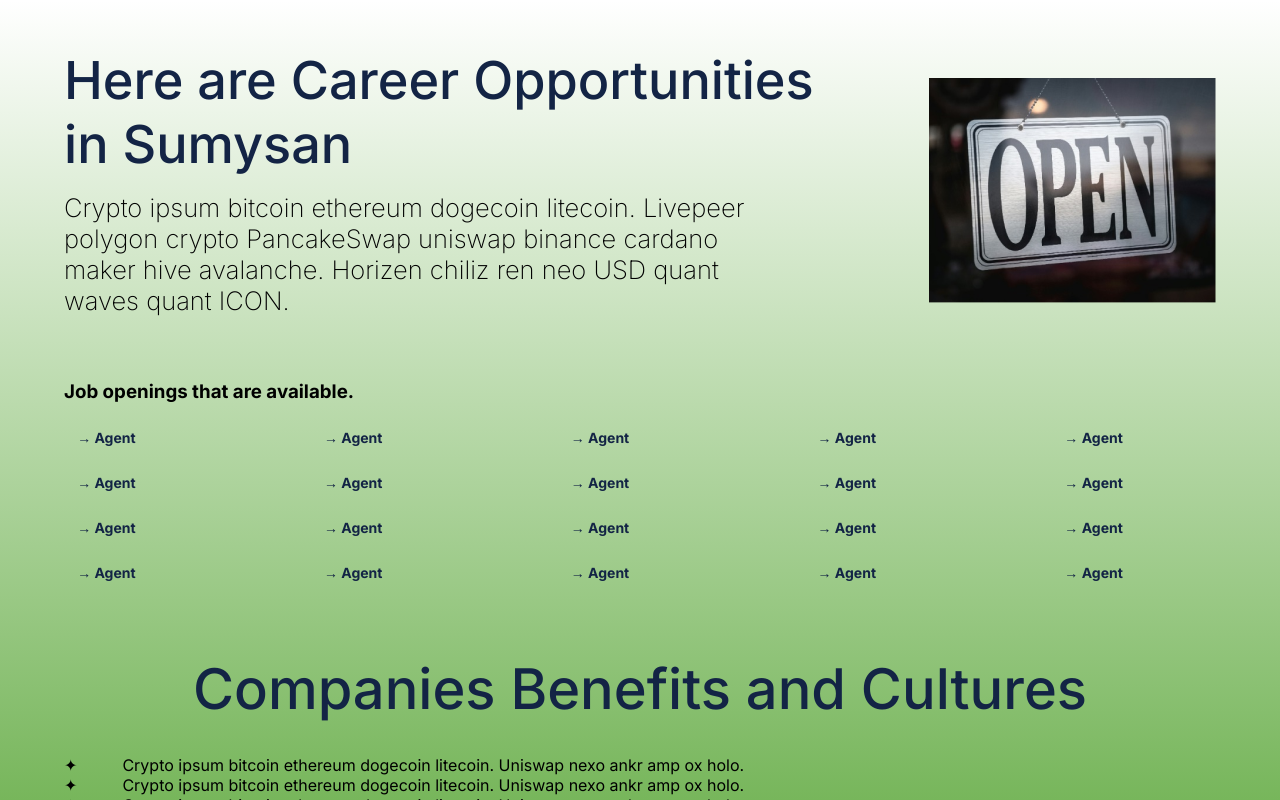
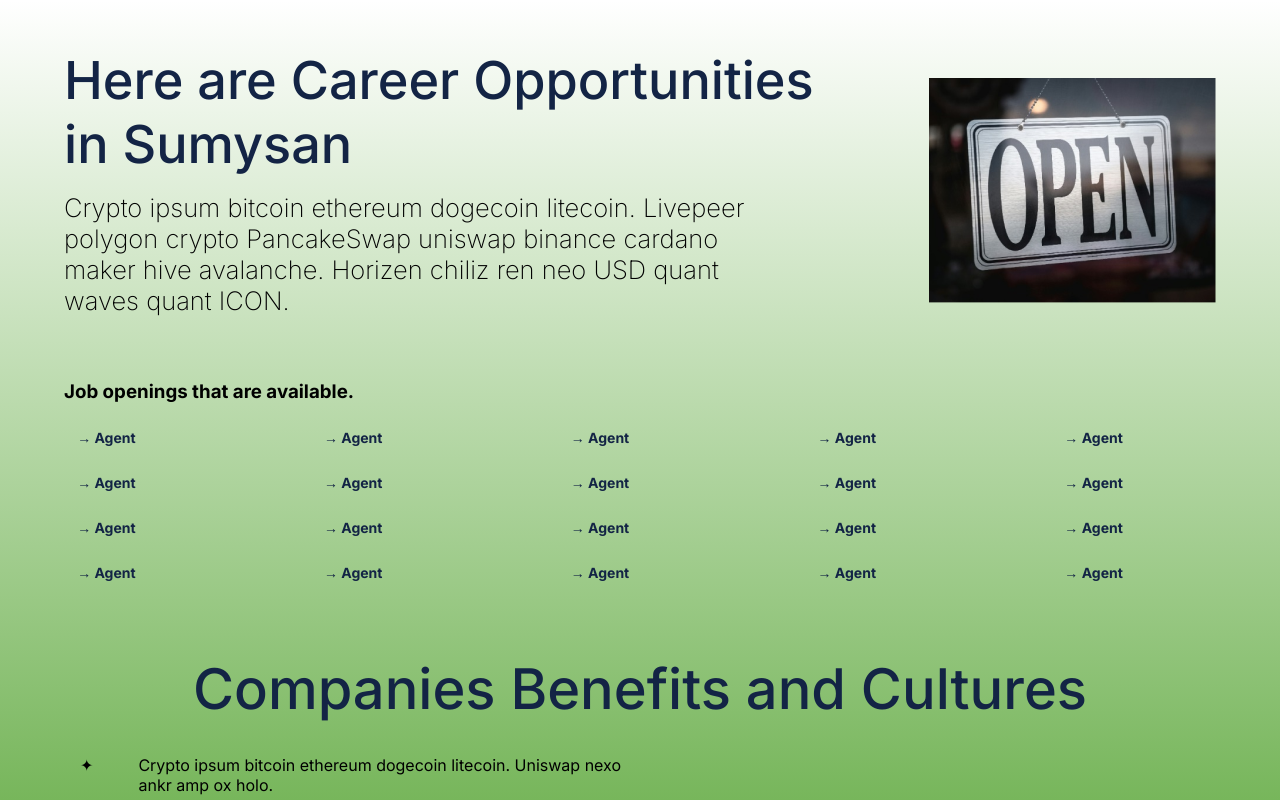
Before and after one commit to SumySan-Homex/Sumysan, a Next.js app: page /careerOpportunities in a window 1280 px wide. Built offline with nearby package versions, Linux system fonts and the light colour scheme.

Commit message:
:construction: Wip ...

```diff
--- a/app/careerOpportunities/page.tsx
+++ b/app/careerOpportunities/page.tsx
@@ -64,25 +64,33 @@ const CareerOpportunities = () => {
           Companies Benefits and Cultures
         </h3>
         <div className={styles.coBenefitItems}>
-          <p>
+          <p className={styles.coBenefitParagraph}>
             ✦ &nbsp;&nbsp;&nbsp;&nbsp;&nbsp;&nbsp;&nbsp;&nbsp;&nbsp;Crypto ipsum
-            bitcoin ethereum dogecoin litecoin. Uniswap nexo ankr amp ox holo.
+            bitcoin ethereum dogecoin litecoin. Uniswap nexo
+            <br />
+            &nbsp;&nbsp;&nbsp;&nbsp;&nbsp;&nbsp;&nbsp;&nbsp;&nbsp;&nbsp;&nbsp;&nbsp;&nbsp;ankr
+            amp ox holo.
           </p>
-          <p>
+          <p className={styles.coBenefitParagraph}>
             ✦ &nbsp;&nbsp;&nbsp;&nbsp;&nbsp;&nbsp;&nbsp;&nbsp;&nbsp;Crypto ipsum
-            bitcoin ethereum dogecoin litecoin. Uniswap nexo ankr amp ox holo.
+            bitcoin ethereum dogecoin litecoin. Uniswap nexo
+            <br />
+            &nbsp;&nbsp;&nbsp;&nbsp;&nbsp;&nbsp;&nbsp;&nbsp;&nbsp;&nbsp;&nbsp;&nbsp;&nbsp;ankr
+            amp ox holo.
           </p>
-          <p>
+          <p className={styles.coBenefitParagraph}>
             ✦ &nbsp;&nbsp;&nbsp;&nbsp;&nbsp;&nbsp;&nbsp;&nbsp;&nbsp;Crypto ipsum
-            bitcoin ethereum dogecoin litecoin. Uniswap nexo ankr amp ox holo.
+            bitcoin ethereum dogecoin litecoin. Uniswap nexo
+            <br />
+            &nbsp;&nbsp;&nbsp;&nbsp;&nbsp;&nbsp;&nbsp;&nbsp;&nbsp;&nbsp;&nbsp;&nbsp;&nbsp;ankr
+            amp ox holo.
           </p>
-          <p>
+          <p className={styles.coBenefitParagraph}>
             ✦ &nbsp;&nbsp;&nbsp;&nbsp;&nbsp;&nbsp;&nbsp;&nbsp;&nbsp;Crypto ipsum
-            bitcoin ethereum dogecoin litecoin. Uniswap nexo ankr amp ox holo.
-          </p>
-          <p>
-            ✦ &nbsp;&nbsp;&nbsp;&nbsp;&nbsp;&nbsp;&nbsp;&nbsp;&nbsp;Crypto ipsum
-            bitcoin ethereum dogecoin litecoin. Uniswap nexo ankr amp ox holo.
+            bitcoin ethereum dogecoin litecoin. Uniswap nexo
+            <br />
+            &nbsp;&nbsp;&nbsp;&nbsp;&nbsp;&nbsp;&nbsp;&nbsp;&nbsp;&nbsp;&nbsp;&nbsp;&nbsp;ankr
+            amp ox holo.
           </p>
         </div>
       </div>
--- a/styles/page.module.css
+++ b/styles/page.module.css
@@ -436,6 +436,10 @@
 
     .coBenefitItems {
       margin-top: 2rem;
+
+      .coBenefitParagraph {
+        margin: 1rem;
+      }
     }
   }
 }
```
